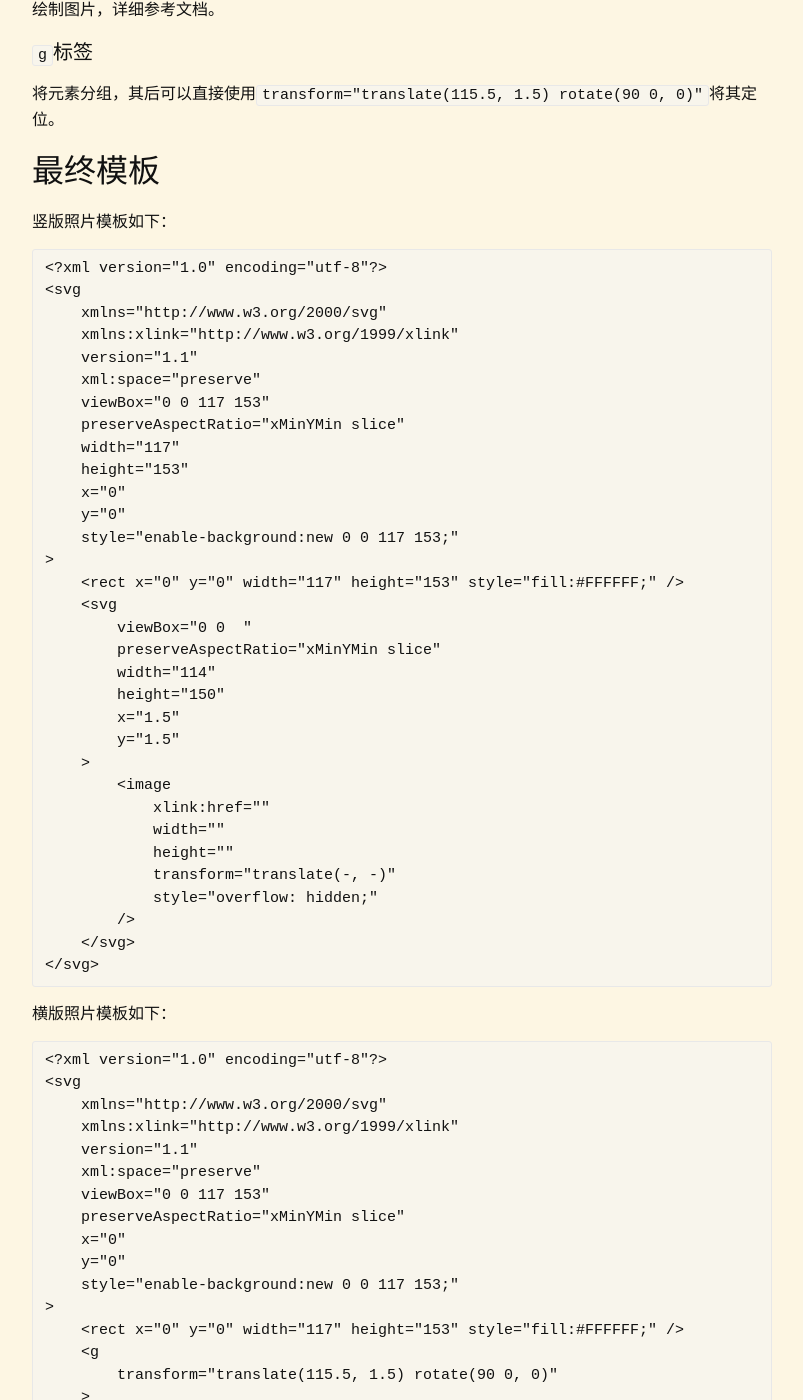
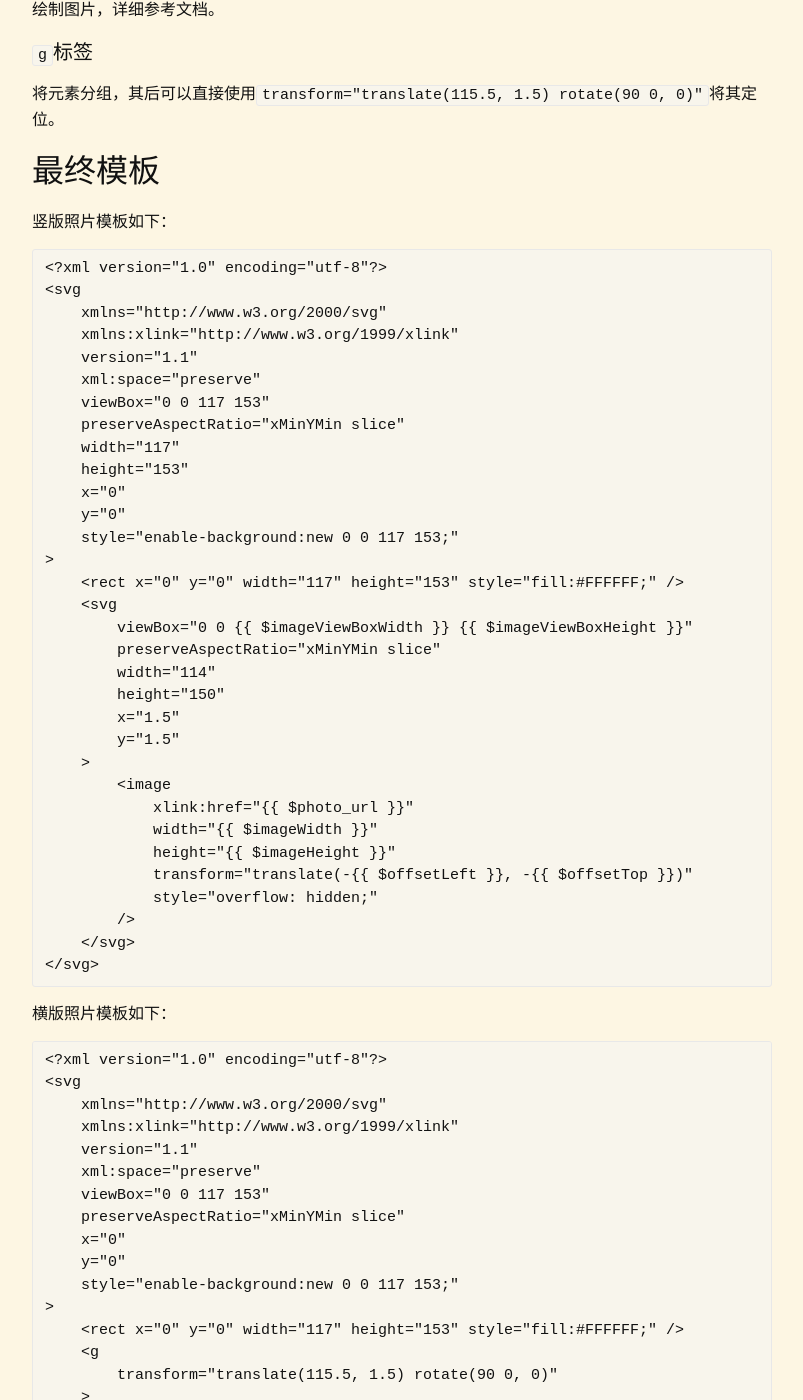
Before and after one commit to testudy/testudy.github.io, a Jekyll site: the page built from tech/_posts/2017-10-20-handle-image-with-svg.md, in a window 1280 px wide and 1400 px high, scrolled down 2991 px. Shown: the whole window, without its empty margins (238-1041 px from the left). Built offline with Jekyll 4.4.1, drawn with Linux system fonts in a browser that asks for light colours; comment, search, counter and statistics services are not loaded; some of the changed text lies outside the part shown.

Commit message:
update语法错误

```diff
--- a/tech/_posts/2017-10-20-handle-image-with-svg.md
+++ b/tech/_posts/2017-10-20-handle-image-with-svg.md
@@ -146,7 +146,7 @@ SVG元素上内联的CSS属性与HTML元素上的CSS属性有所不同，但总
 >
     <rect x="0" y="0" width="117" height="153" style="fill:#FFFFFF;" />
     <svg
-        viewBox="0 0 {{ $imageViewBoxWidth }} {{ $imageViewBoxHeight }}"
+        viewBox="0 0 {{"{{"}} $imageViewBoxWidth }} {{"{{"}} $imageViewBoxHeight }}"
         preserveAspectRatio="xMinYMin slice"
         width="114"
         height="150"
@@ -154,10 +154,10 @@ SVG元素上内联的CSS属性与HTML元素上的CSS属性有所不同，但总
         y="1.5"
     >
         <image
-            xlink:href="{{ $photo_url }}"
-            width="{{ $imageWidth }}"
-            height="{{ $imageHeight }}"
-            transform="translate(-{{ $offsetLeft }}, -{{ $offsetTop }})"
+            xlink:href="{{"{{"}} $photo_url }}"
+            width="{{"{{"}} $imageWidth }}"
+            height="{{"{{"}} $imageHeight }}"
+            transform="translate(-{{"{{"}} $offsetLeft }}, -{{"{{"}} $offsetTop }})"
             style="overflow: hidden;"
         />
     </svg>
@@ -191,7 +191,7 @@ SVG元素上内联的CSS属性与HTML元素上的CSS属性有所不同，但总
             style="enable-background:new 0 0 150 114;"
         >
             <svg
-                viewBox="0 0 {{ $imageViewBoxWidth }} {{ $imageViewBoxHeight }}"
+                viewBox="0 0 {{"{{"}} $imageViewBoxWidth }} {{"{{"}} $imageViewBoxHeight }}"
                 preserveAspectRatio="xMinYMin slice"
                 width="150"
                 height="114"
@@ -199,10 +199,10 @@ SVG元素上内联的CSS属性与HTML元素上的CSS属性有所不同，但总
                 y="0"
             >
                 <image
-                    xlink:href="{{ $photo_url }}"
-                    width="{{ $imageWidth }}"
-                    height="{{ $imageHeight }}"
-                    transform="translate(-{{ $offsetLeft }}, -{{ $offsetTop }})"
+                    xlink:href="{{"{{"}} $photo_url }}"
+                    width="{{"{{"}} $imageWidth }}"
+                    height="{{"{{"}} $imageHeight }}"
+                    transform="translate(-{{"{{"}} $offsetLeft }}, -{{"{{"}} $offsetTop }})"
                     style="overflow: hidden;"
                 />
             </svg>
```
Also changed, not shown: other parts of tech/_posts/2017-10-20-handle-image-with-svg.md (+1 -1 lines).
